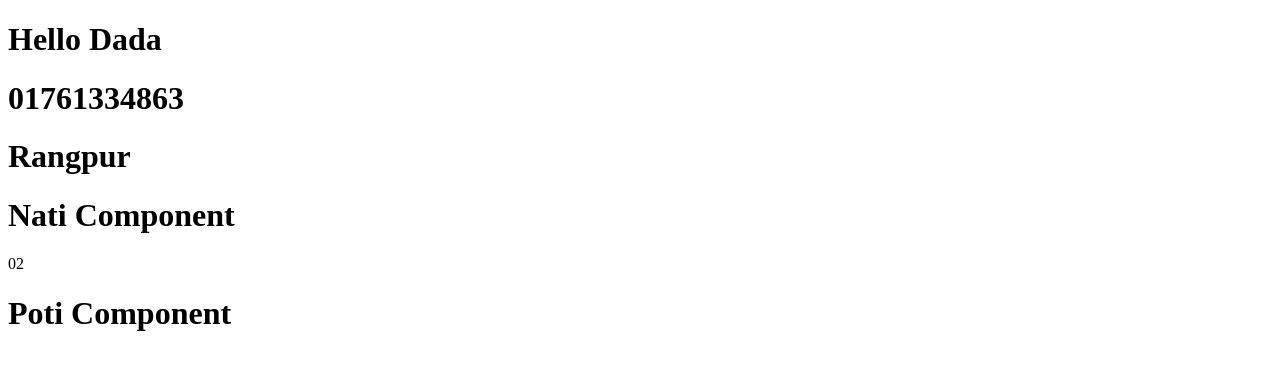
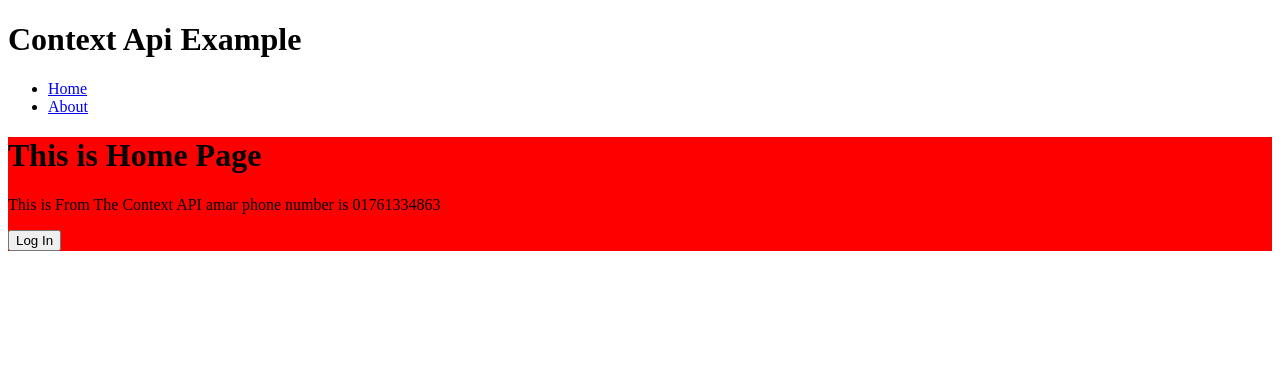
Before and after one commit to BDDesigner/react-hook, a React (Create React App) app: page /home in a window 1280 px wide. Shown: the top 370 px of the page. Built offline with nearby package versions, Linux system fonts and the light colour scheme.

Commit message:
some change in code

```diff
--- a/package.json
+++ b/package.json
@@ -8,6 +8,7 @@
     "@testing-library/user-event": "^12.8.3",
     "react": "^17.0.2",
     "react-dom": "^17.0.2",
+    "react-router-dom": "^5.3.0",
     "react-scripts": "4.0.3",
     "web-vitals": "^1.1.2"
   },
--- /dev/null
+++ b/src/components/About.js
@@ -0,0 +1,14 @@
+import React, {useContext} from 'react'
+import appContext from '../contexts/appContext'
+
+const About = () => {
+    const {message} = useContext(appContext)
+    return (
+        <div>
+            <h1>This is About us Page</h1>
+            <p>{message}</p>
+        </div>
+    )
+}
+
+export default About
--- a/src/components/App.js
+++ b/src/components/App.js
@@ -1,28 +1,34 @@
 import React from 'react'
-import DataProvider from '../contexts/DataProvider';
-import Dada from './Dada';
-import Nati from './Nati';
-import Poti from './Poti';
+import { BrowserRouter as Router, Link, Route, Switch } from 'react-router-dom'
+import AppState from '../contexts/AppState'
+import About from './About'
+import Home from './Home'
+
 
 const App = () => {
 
-  const msg ={
-    dada: {
-      phone: '01761334863',
-      address: 'Rangpur'
-    },
-    nati: '02',
-    poti: '03'
-  }
-
   return (
-    <div>
-      <DataProvider.Provider value={msg}>
-        <Dada />
-        <Nati />
-        <Poti />
-      </DataProvider.Provider>
-    </div>
+    <>
+      <h1>Context Api Example</h1>
+      <Router>
+        <nav>
+          <ul>
+            <li>
+              <Link to="/home">Home</Link>
+            </li>
+            <li>
+              <Link to="/about">About</Link>
+            </li>
+          </ul>
+        </nav>
+        <AppState>
+          <Switch>
+            <Route exact path="/home" component={Home} />
+            <Route exact path="/about" component={About} />
+          </Switch>
+        </AppState>
+      </Router>
+    </>
   )
 }
 
--- a/src/components/Dada.js
+++ /dev/null
@@ -1,22 +0,0 @@
-import React from 'react'
-import DataProvider from '../contexts/DataProvider'
-
-const Dada = () => {
-    return (
-        <div>
-            <h1>Hello Dada </h1>
-            <DataProvider.Consumer>
-                {
-                    ({dada})=>(
-                        <>
-                        <h1> {dada.phone} </h1>
-                        <h1> {dada.address} </h1>
-                        </>
-                    )
-                }
-            </DataProvider.Consumer>
-        </div>
-    )
-}
-
-export default Dada
--- /dev/null
+++ b/src/components/Home.js
@@ -0,0 +1,15 @@
+import React, {useContext} from 'react'
+import appContext from '../contexts/appContext'
+
+const Home = () => {
+    const {message, number, isAust, setIsAust } = useContext(appContext)
+    return (
+        <div style={{ backgroundColor: isAust ? 'green' : 'red' }}>
+            <h1>This is Home Page</h1>
+            <p>{`${message} amar phone number is ${number}`}</p>
+            {isAust ? <button onClick={() => setIsAust(false)}>Log Out</button> : <button onClick={() => setIsAust(true)}>Log In</button> }
+        </div>
+    )
+}
+
+export default Home
--- a/src/components/Nati.js
+++ /dev/null
@@ -1,19 +0,0 @@
-import React from 'react'
-import DataProvider from '../contexts/DataProvider'
-
-const Nati = () => {
-    return (
-        <div>
-            <h1>Nati Component</h1>
-            <DataProvider.Consumer>
-                {
-                    ({nati})=>(
-                        <p> {nati}</p>
-                    )
-                }
-            </DataProvider.Consumer>
-        </div>
-    )
-}
-
-export default Nati
--- a/src/components/Poti.js
+++ /dev/null
@@ -1,11 +0,0 @@
-import React from 'react'
-
-const Poti = () => {
-    return (
-        <div>
-            <h1>Poti Component</h1>
-        </div>
-    )
-}
-
-export default Poti
--- /dev/null
+++ b/src/contexts/AppState.js
@@ -0,0 +1,20 @@
+import React,{useState} from 'react'
+import appContext from './appContext'
+
+const AppState = ({children}) => {
+    const [isAust, setIsAust] = useState(false)
+    return (
+        <div>
+            <appContext.Provider value= {{
+                message: 'This is From The Context API',
+                number: "01761334863",
+                isAust,
+                setIsAust
+            }} >
+                { children }
+            </appContext.Provider>
+        </div>
+    )
+}
+
+export default AppState
--- a/src/contexts/DataProvider.js
+++ /dev/null
@@ -1,5 +0,0 @@
-import React from 'react';
-
-const DataProvider = React.createContext();
-
-export default DataProvider;
--- /dev/null
+++ b/src/contexts/appContext.js
@@ -0,0 +1,5 @@
+import { createContext } from "react";
+
+const appContext = createContext()
+
+export default appContext ;
```
Also changed, not shown: 1 other file (tests, documents, lock files or other folders).
